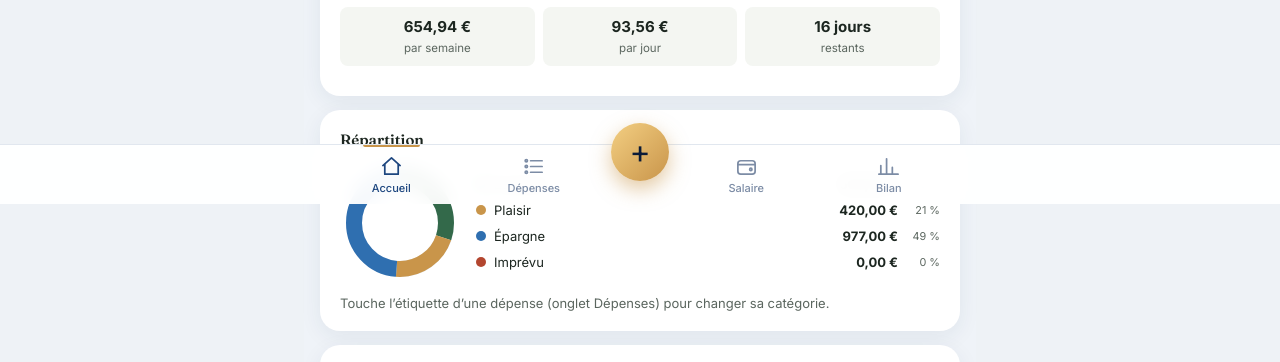
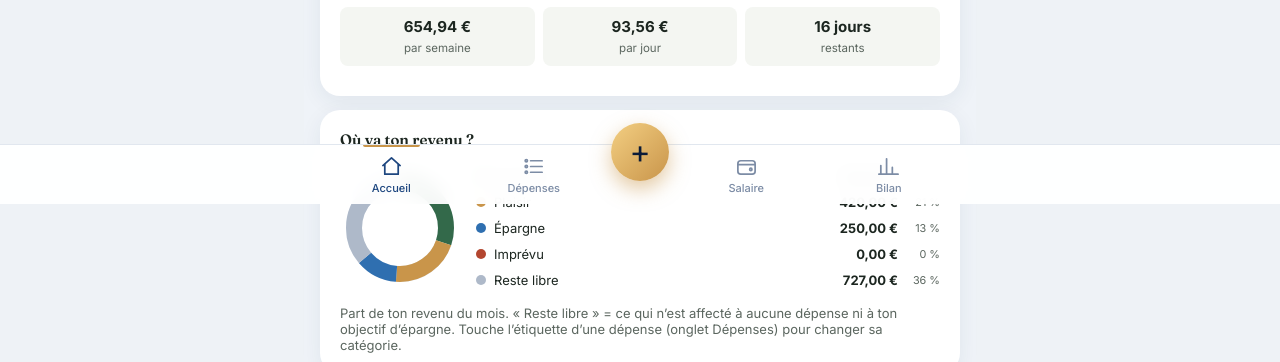
Before and after one commit to elanzizea-collab/Easy-Budget-, a plain HTML site: page index.html in a window 1280 px wide. Shown: the part 596-958 px from the top of the page. Drawn offline with Linux system fonts and the light colour scheme.

Commit message:
Add files via upload

```diff
--- a/index.html
+++ b/index.html
@@ -259,9 +259,9 @@ html, body { background:#EEF2F6; }
   </div>
 
     <div class="bm-card">
-      <h2>Répartition</h2>
+      <h2>Où va ton revenu ?</h2>
       <div class="bm-donut-wrap"><svg id="bm-donut" viewBox="0 0 120 120"></svg><div id="bm-legend"></div></div>
-      <p class="bm-sec-txt" style="margin:12px 0 0">Touche l’étiquette d’une dépense (onglet Dépenses) pour changer sa catégorie.</p>
+      <p class="bm-sec-txt" style="margin:12px 0 0">Part de ton revenu du mois. « Reste libre » = ce qui n’est affecté à aucune dépense ni à ton objectif d’épargne. Touche l’étiquette d’une dépense (onglet Dépenses) pour changer sa catégorie.</p>
     </div>
 
     <div class="bm-card">
@@ -570,13 +570,13 @@ html, body { background:#EEF2F6; }
     const spentAfter = hasSolde ? state.journal.reduce((a, j) => (okIds.indexOf(j.line) >= 0 && String(j.date).slice(0, 7) === mkNow && (j.ts || 0) > (state.soldeTs || 0)) ? a + (parseFloat(j.amount) || 0) : a, 0) : 0;
     const dispo = hasSolde ? solde - spentAfter - fixRest - objectif : salaire - totalFixe - objectif - spentTotal;
     root.querySelector('#bm-rv-sub').textContent = hasSolde
-      ? 'disponible d’ici la fin du mois d’après ton solde bancaire, dépenses saisies depuis, objectif d’épargne et charges fixes restantes déduits'
+      ? 'disponible jusqu’à la fin du mois d’après ton solde bancaire (objectif d’épargne et charges à venir déduits)'
       : 'disponible d’ici la fin du mois, objectif d’épargne et dépenses déjà faites déduits';
     const info = root.querySelector('#bm-rv-info');
     if (hasSolde) {
       const ecart = solde - (salaire - (totalFixe - fixRest) - (spentTotal - spentAfter));
-      const l1 = ecart < -0.5 ? 'Il manque ' + fmtEUR(-ecart) + ' par rapport à tes dépenses saisies : des dépenses n’ont pas été notées.'
-        : ecart > 0.5 ? 'Tu as ' + fmtEUR(ecart) + ' de plus que prévu d’après tes dépenses saisies.'
+      const l1 = ecart < -0.5 ? 'Ton solde est inférieur de ' + fmtEUR(-ecart) + ' à ce que prévoient tes données : dépenses non notées, ou salaire saisi différent du montant réellement reçu.'
+        : ecart > 0.5 ? 'Ton solde est supérieur de ' + fmtEUR(ecart) + ' à ce que prévoient tes données.'
         : 'Ton solde correspond à tes dépenses saisies.';
       info.textContent = l1 + ' Si tu dépenses le reste du budget quotidien (' + fmtEUR(restBudget) + '), il te restera ' + fmtEUR(solde - spentAfter - fixRest - restBudget) + ' en fin de mois.';
     } else {
@@ -997,17 +997,20 @@ html, body { background:#EEF2F6; }
     const sums = { essentiel: 0, plaisir: 0, epargne: 0, imprevu: 0 };
     state.categories.fixe.forEach((i) => { if (i.checked) sums[i.type || 'essentiel'] += parseFloat(i.amount) || 0; });
     state.categories.quotidien.forEach((i) => { if (i.checked) sums[i.type || 'essentiel'] += Math.max(parseFloat(i.amount) || 0, parseFloat(i.spent) || 0); });
-    sums.epargne += Math.max(0, epargne);
-    const total = Object.keys(sums).reduce((a, k) => a + sums[k], 0);
+    const free = Math.max(0, epargne), goal = Math.min(Math.max(0, parseFloat(state.objectif) || 0), free);
+    sums.epargne += goal;
+    const parts = Object.keys(TYPES).map((k) => ({ l: TYPES[k].l, c: TYPES[k].c, v: sums[k] }));
+    parts.push({ l: 'Reste libre', c: '#AEB9C9', v: free - goal });
+    const total = parts.reduce((a, p) => a + p.v, 0);
     const C = 2 * Math.PI * 46;
     let off = 0, h = '<circle cx="60" cy="60" r="46" fill="none" stroke="#E6ECF3" stroke-width="16"/>', lg = '';
-    Object.keys(TYPES).forEach((k) => {
-      if (sums[k] > 0 && total > 0) {
-        const len = sums[k] / total * C;
-        h += '<circle cx="60" cy="60" r="46" fill="none" stroke="' + TYPES[k].c + '" stroke-width="16" stroke-dasharray="' + len + ' ' + (C - len) + '" stroke-dashoffset="' + (-off) + '" transform="rotate(-90 60 60)"/>';
+    parts.forEach((p) => {
+      if (p.v > 0 && total > 0) {
+        const len = p.v / total * C;
+        h += '<circle cx="60" cy="60" r="46" fill="none" stroke="' + p.c + '" stroke-width="16" stroke-dasharray="' + len + ' ' + (C - len) + '" stroke-dashoffset="' + (-off) + '" transform="rotate(-90 60 60)"/>';
         off += len;
       }
-      lg += '<div class="bm-lg-row"><i style="background:' + TYPES[k].c + '"></i><span>' + TYPES[k].l + '</span><b>' + fmtEUR(sums[k]) + '</b><small>' + (total > 0 ? Math.round(sums[k] / total * 100) : 0) + ' %</small></div>';
+      lg += '<div class="bm-lg-row"><i style="background:' + p.c + '"></i><span>' + p.l + '</span><b>' + fmtEUR(p.v) + '</b><small>' + (total > 0 ? Math.round(p.v / total * 100) : 0) + ' %</small></div>';
     });
     root.querySelector('#bm-donut').innerHTML = h;
     root.querySelector('#bm-legend').innerHTML = lg;
@@ -1020,8 +1023,9 @@ html, body { background:#EEF2F6; }
     const today = new Date().getDate();
     const up = dated.filter((i) => parseInt(i.day, 10) > today).sort((a, b) => parseInt(a.day, 10) - parseInt(b.day, 10));
     const total = up.reduce((a, i) => a + (parseFloat(i.amount) || 0), 0);
+    const undated = state.categories.fixe.filter((i) => i.checked && !(parseInt(i.day, 10) >= 1)).length;
     box.innerHTML = '<div class="bm-sec-txt" style="margin-bottom:6px">' + (up.length ? 'Encore à prélever ce mois-ci : <b>' + fmtEUR(total) + '</b>' : 'Toutes tes charges fixes datées sont déjà prélevées ce mois-ci.') + '</div>' +
-      up.map((i) => '<div class="bm-up-row"><span class="bm-up-day">' + parseInt(i.day, 10) + '</span><span class="bm-up-lbl">' + esc(i.label) + '</span><b>' + fmtEUR(parseFloat(i.amount) || 0) + '</b></div>').join('');
+      up.map((i) => '<div class="bm-up-row"><span class="bm-up-day">' + parseInt(i.day, 10) + '</span><span class="bm-up-lbl">' + esc(i.label) + '</span><b>' + fmtEUR(parseFloat(i.amount) || 0) + '</b></div>').join('') + (undated ? '<div class="bm-sec-txt" style="margin-top:8px">' + undated + ' charge' + (undated > 1 ? 's' : '') + ' fixe' + (undated > 1 ? 's' : '') + ' sans jour de prélèvement ' + (undated > 1 ? 'ne sont pas comptées' : 'n’est pas comptée') + ' ici.</div>' : '');
   }
 
   function renderJournal() {
--- a/sw.js
+++ b/sw.js
@@ -1,4 +1,4 @@
-const CACHE = 'budget-v9';
+const CACHE = 'budget-v10';
 const FILES = ['./', 'index.html', 'manifest.webmanifest', 'icon-192.png', 'icon-512.png'];
 self.addEventListener('install', e => {
   e.waitUntil(caches.open(CACHE).then(c => c.addAll(FILES)));
```
